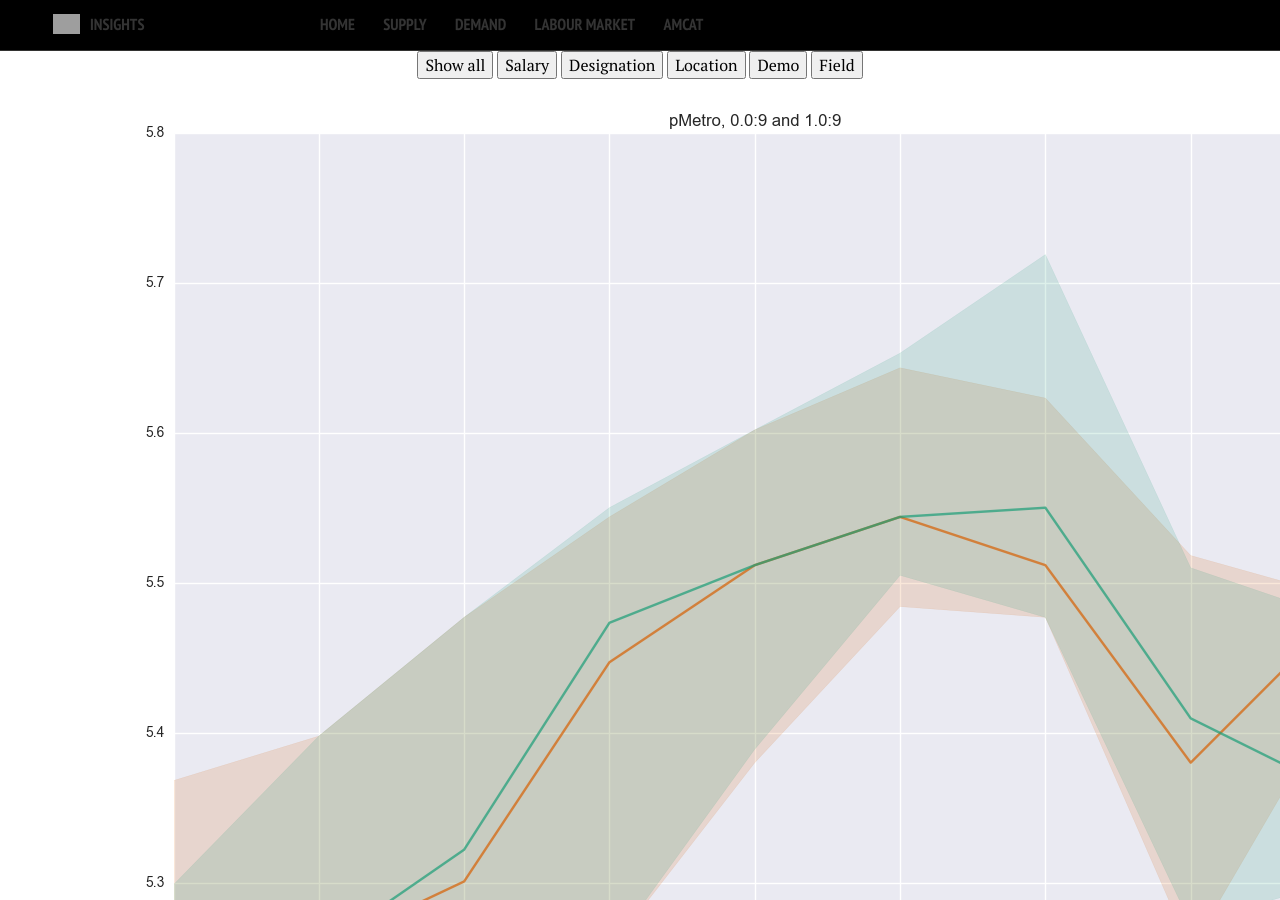
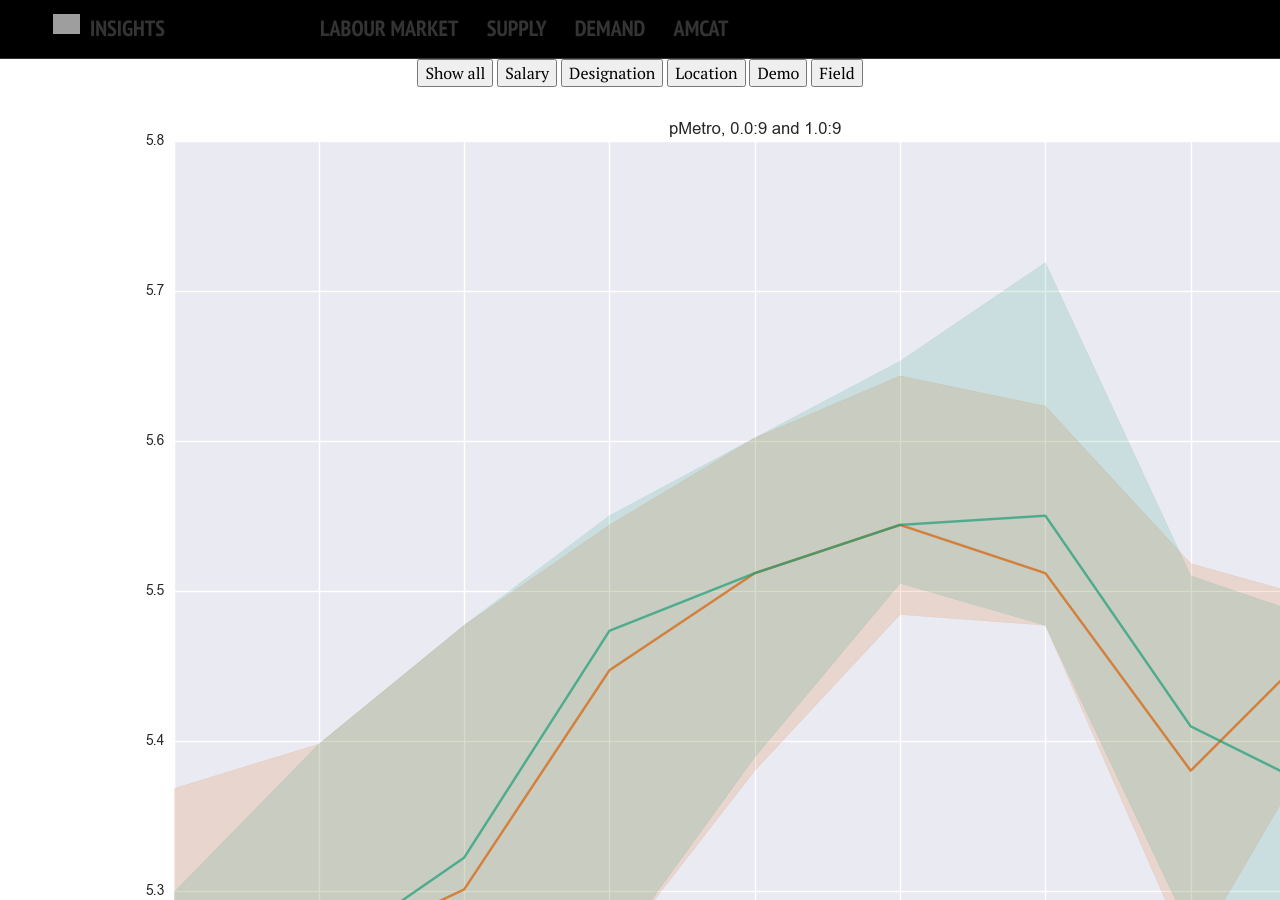
Before and after one commit to harshnisar/insights_gamma, a Jekyll site: the page built from trial2.md, in a window 1280 px wide and 900 px high. Built offline with Jekyll 4.4.1, drawn with Linux system fonts in a browser that asks for light colours; nearby versions of some CDN libraries; comment, search, counter and statistics services are not loaded; grey boxes are pictures that could not be loaded.

Commit message:
bada fonts

```diff
--- a/_data/navigation.yml
+++ b/_data/navigation.yml
@@ -1,6 +1,6 @@
 # Site navigation links
 
-- title: Home
+- title: Labour Market
   url: /
 
 - title: Supply
@@ -9,8 +9,5 @@
 - title: Demand
   url: /about/
 
-- title: Labour Market
-  url: /
-
 - title: AMCAT
   url: http://myamcat.com
--- a/_includes/_allinsights.html
+++ b/_includes/_allinsights.html
@@ -13,6 +13,7 @@
 
 <div class="grid">
 {% for post in site.posts %}
+
   <div class="grid-item {{ post.tags | join: " " }}">
    <div id="front" class="front">
    <a class="alink"><img class="plot" src="{{ site.url }}/images/{{ post.plot }}" alt="polaroid" /></a>
@@ -33,5 +34,7 @@
 
    </div>
    </div>
+
+
   {% endfor %}
 </div>
--- a/_includes/_navigation.html
+++ b/_includes/_navigation.html
@@ -4,7 +4,7 @@
 <div class="navigation-wrapper" style="border-bottom: 1px solid; padding:0.5em 0 0em; background-color:black;">
 	<div class="site-name" style="margin-top:6px;">
 		<img align="left" style="display:inline; margin-right:10px;" height="20" widht="20" src="https://pbs.twimg.com/profile_images/1539659203/bulbsmall_400x400.PNG">
-		<a class="blacktrial" href="{{ site.url }}/">{{ site.title }}</a>
+		<a class="blacktrial" style="font-size:22px" href="{{ site.url }}/">{{ site.title }}</a>
 	</div><!-- /.site-name -->
 	<div class="top-navigation" style="margin-bottom:0px; margin-top:6px;">
 		<nav role="navigation" id="site-nav" class="nav">
@@ -15,7 +15,7 @@
 				        {% else %}
 				        {% assign domain = site.url %}
 				    {% endif %}
-				    <li><a class="blacktrial" href="{{ domain }}{{ link.url }}" {% if link.url contains 'http' %}target="_blank"{% endif %}>{{ link.title }}</a></li>
+				    <li><a class="blacktrial" style="font-size:22px" href="{{ domain }}{{ link.url }}" {% if link.url contains 'http' %}target="_blank"{% endif %}>{{ link.title }}</a></li>
 				{% endfor %}
 				<!-- adding the input box to see how it looks -->
 				<!-- <li style="color:white;"> Subscribe: <input type="text" id="id1" name="whatever"  style="margin-top:2px; width:100px; color:white;" /></li> -->
```
Also changed, not shown: supply/index.md (added, +6 -0 lines), supply/_posts/2014-07-31-author-override.md (renamed from _posts/2014-07-31-author-override.md).
